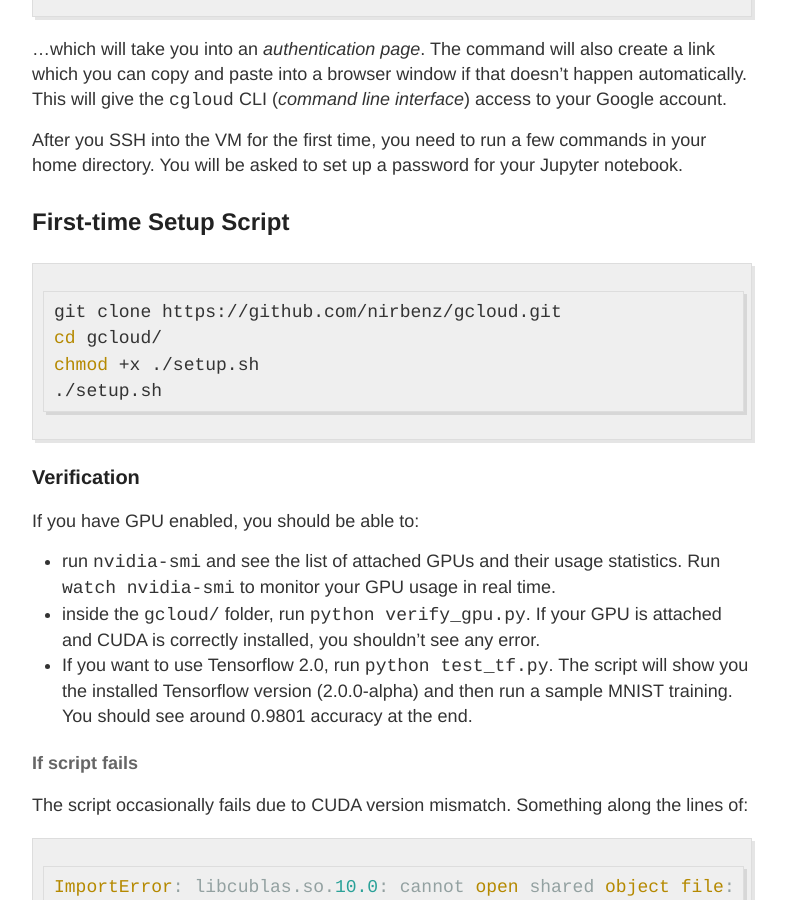
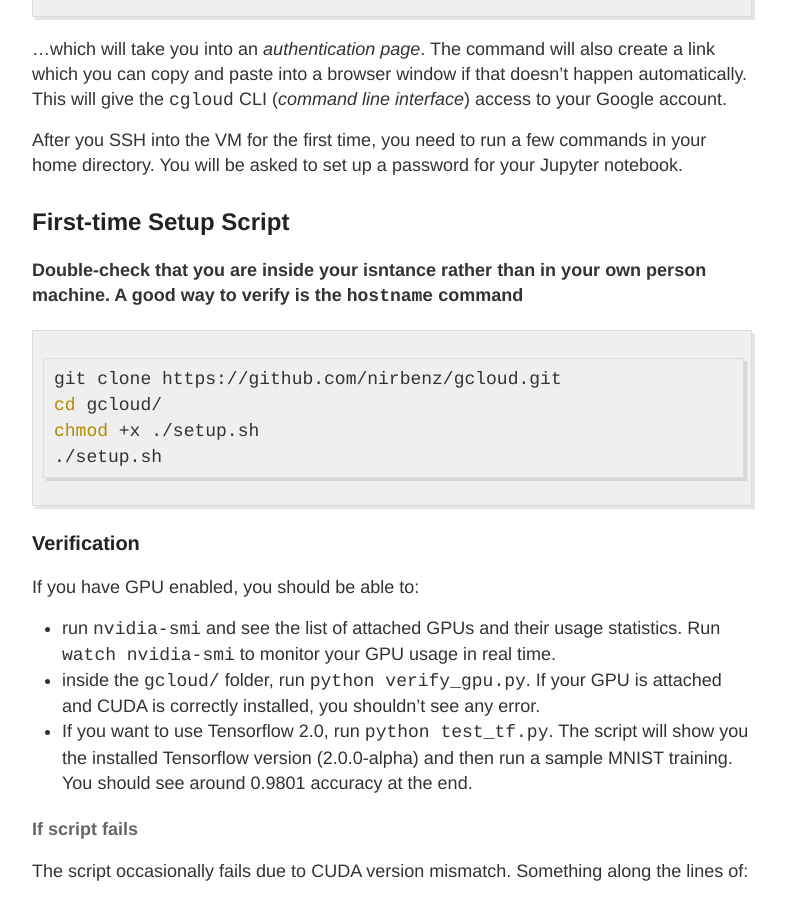
Before and after one commit to nirbenz/nirbenz.github.io, a Jekyll site: the page built from _posts/2019-01-05-new.md, in a window 1280 px wide and 900 px high, scrolled down 9381 px. Shown: the whole window, without its empty margins (248-1034 px from the left). Built offline with Jekyll 4.4.1, drawn with Linux system fonts in a browser that asks for light colours.

Commit message:
Small comment added.

````diff
--- a/_posts/2019-01-05-new.md
+++ b/_posts/2019-01-05-new.md
@@ -170,6 +170,8 @@ After you SSH into the VM for the first time, you need to run a few commands in
 
 ## First-time Setup Script
 
+**Double-check that you are inside your isntance rather than in your own person machine. A good way to verify is the `hostname` command**
+
 ```bash
 git clone https://github.com/nirbenz/gcloud.git
 cd gcloud/
````
